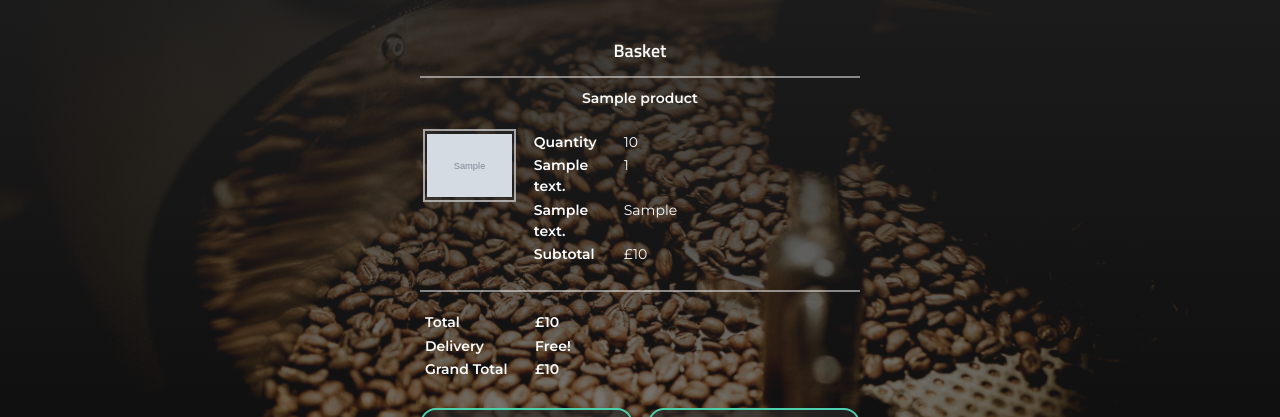
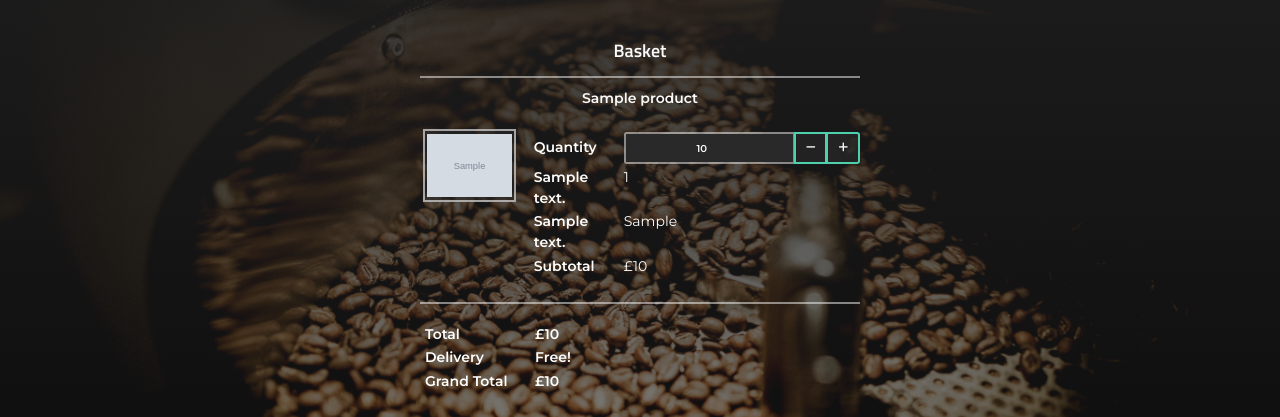
Before and after one commit to richardhenyash/perkulater, a Django app: template basket/templates/basket/basket.html in a window 1280 px wide. Shown: the part 147-564 px from the top of the page. Run offline with Django 3.2, Linux system fonts and the light colour scheme; the template is opened without the code that fills it: most values are stand-ins (such as "Sample title", 1, 10 or a date in 2020); grey boxes marked "Sample" are stand-in pictures; some libraries are stand-ins or nearby versions.

Commit message:
add quantity increment buttons to basket

```diff
--- a/basket/contexts.py
+++ b/basket/contexts.py
@@ -26,6 +26,7 @@ def basket_contents(request):
         basket_items.append({
             'product': product,
             'product_id': product.id,
+            'product_key': product_key,
             'product_category': product_category,
             'product_quantity': product_quantity,
             'product_size': product_size,
--- a/basket/static/basket/js/basket.js
+++ b/basket/static/basket/js/basket.js
@@ -4,3 +4,14 @@
 * @version 1.1.1
 */
 /*jshint esversion: 6 */
+
+
+// On click event handler added to minus button to decrease product quantity and update price
+$("#basket-quantity-minus-btn").click(function() {
+    (incrementQuantity("#basket-quantity", "#basket-quantity-minus-btn", "#basket-quantity-plus-btn", -1, 1, 99));
+});
+
+// On click event handler added to plus button to decrease product quantity and update price
+$("#basket-quantity-plus-btn").click(function() {
+    (incrementQuantity("#basket-quantity", "#basket-quantity-minus-btn", "#basket-quantity-plus-btn", 1, 1, 99));
+});
--- a/basket/templates/basket/basket.html
+++ b/basket/templates/basket/basket.html
@@ -39,8 +39,18 @@
                         <div class="col-8 col-md-9 p-1">
                             <table class="table table-dark table-borderless">
                                 <tr>
-                                    <td class="product-detail-title-text basket-table-title px-2 pt-3 pb-1">Quantity</td>
-                                    <td class="product-detail-text pt-3 pb-1">{{ basket_item.product_quantity }}</td>
+                                    <td class="product-detail-title-text basket-table-title px-2 pt-4 pb-1">Quantity</td>
+                                    <td class="product-detail-text pt-3 pb-1">
+                                        <form class="form" action="">
+                                            {% csrf_token %}
+                                            <div class="input-group">
+                                                <input id="{{ basket_item.product_key }}-quantity" name="product-quantity" type="number" class="product-quantity-input form-control text-center" placeholder="{{ basket_item.product_quantity }}" value="{{ basket_item.product_quantity }}" aria-label="Quantity">
+                                                <button id="{{ basket_item.product_key }}-quantity-minus-btn" class="btn btn-lg btn-outline-light btn-outline-green" type="button"><i class="fas fa-minus fa-sm"></i></button>
+                                                <button id="{{ basket_item.product_key }}-quantity-plus-btn" class="btn btn-lg btn-outline-light btn-outline-green" type="button"><i class="fas fa-plus fa-sm"></i></button>
+                                            </div>
+                                            <input type="hidden" name="product_key" value="{{ basket_item.product_key }}">
+                                        </form>
+                                    </td>
                                 </tr>
                                 <tr>
                                     <td class="product-detail-title-text basket-table-title px-2 pt-0 pb-1">{{ basket_item.product_category.size_description }}</td>
@@ -133,4 +143,6 @@
 {% block extrapostloadjs %}
     <!-- Link to Basket JavaScript -->
     <script src="{% static 'basket/js/basket.js' %}"></script>
+    <!-- Link to Products JavaScript -->
+    <script src="{% static 'products/js/products.js' %}"></script>
 {% endblock %}
```
